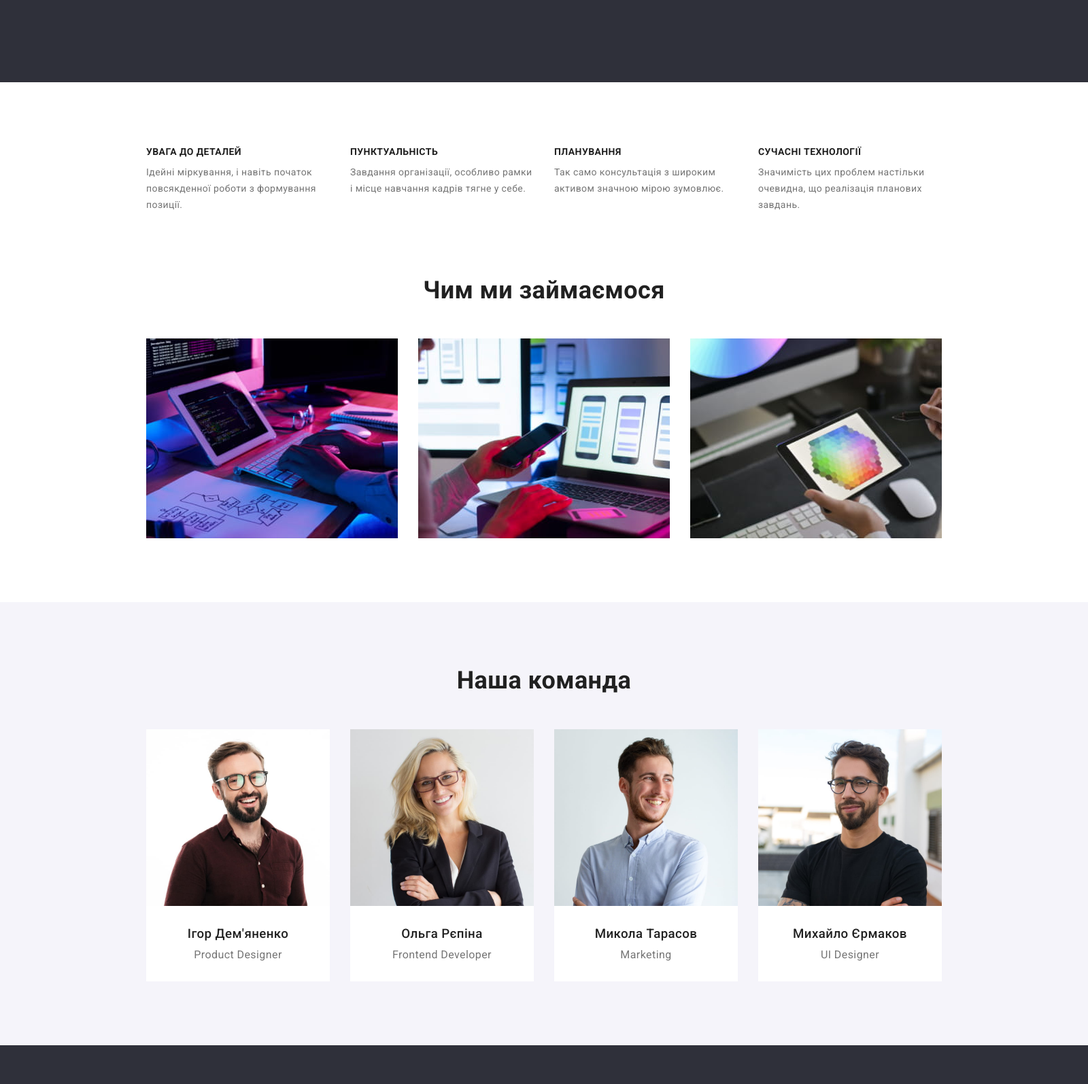
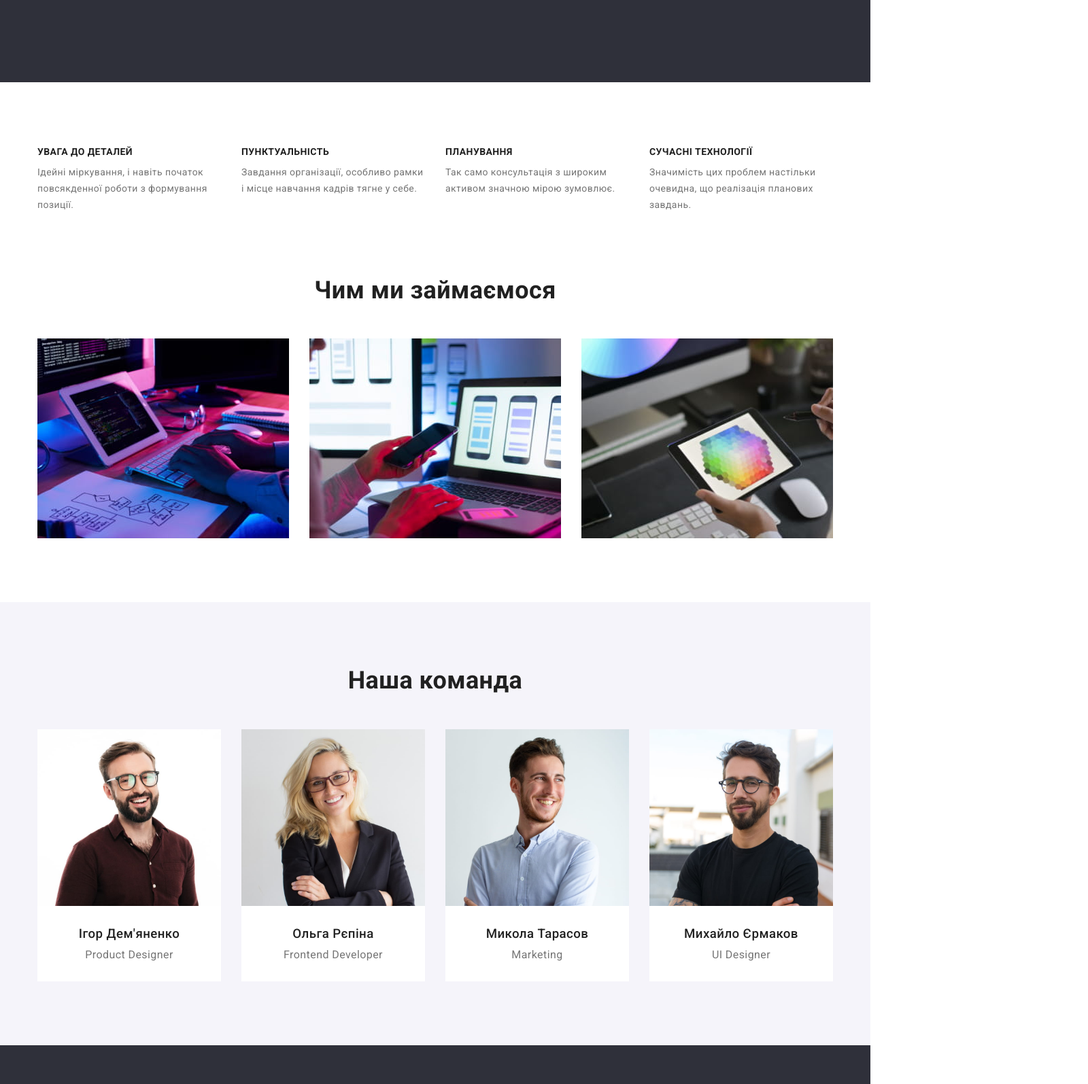
Before and after one commit to AleksandrSheremetiev/goit-markup-hw-03, a plain HTML site: page index.html in a window 1280 px wide. Shown: the part 560-2155 px from the top of the page at 68% size, 1600 px wide, since content can reach past the window. Drawn offline with nearby package versions, Linux system fonts and the light colour scheme.

Commit message:
hw-03 correct

```diff
--- a/css/styles.css
+++ b/css/styles.css
@@ -38,7 +38,6 @@ body{
     letter-spacing: 0.03em;
     color: var(--primary-txt-cl);
     background-color: var(--primary-white-color);
-    width: 1600px;
 }
 .link:hover,
 .link:focus {
@@ -126,7 +125,6 @@ img{
     text-align: center;
     padding-top: 200px;
     padding-bottom: 200px;
-    margin-bottom: 94px;
 }
 .hero-title{
     font-weight: var(--title-txt-weight);
@@ -176,7 +174,8 @@ img{
 }
 /* Peculiarities */
 .peculiarities{
-    margin-bottom: 94px;
+    padding-top: 94px;
+    padding-bottom: 94px;
 }
 .peculiarities-list{
     display: flex;
@@ -206,7 +205,8 @@ img{
 /* Tech skills */
 .skills-groupe{
     text-align: center;
-    margin-bottom: 94px;
+    padding-bottom: 94px;
+
 }
 .skills-list{
     display: flex;
@@ -228,8 +228,8 @@ img{
 .team-item{
     background-color: var(--primary-white-cl);
 }
-.team-img{
-    margin-bottom: 30px;
+.team-cards-txt{
+    padding: 30px;
 }
 .team-title{
     font-weight: var(--secondary-txt-weight);
@@ -237,7 +237,6 @@ img{
 }
 .team-txt{
     color: var(--secondary-txt-cl);
-    padding-bottom: 30px;
 }
 /* Footer */
 .footer{
@@ -260,7 +259,7 @@ img{
     margin-top: 9px;
 }
 /* Portfolio */
-.main-portfolio{
+.projects{
     padding-top: 94px;
     padding-bottom: 94px;
 }
@@ -289,6 +288,7 @@ img{
 .projects-btn:focus{
     background-color: var(--accent-bg-cl);
     color: var(--light-txt-cl);
+    box-shadow: 0px 3px 1px rgba(0, 0, 0, 0.1), 0px 1px 2px rgba(0, 0, 0, 0.08), 0px 2px 2px rgba(0, 0, 0, 0.12);
 }
 .projects-list{
     display: flex;
--- a/index.html
+++ b/index.html
@@ -134,8 +134,10 @@
                 width="270"
                 height="260"
               />
+              <div class="team-cards-txt">
                 <h3 class="team-title">Ігор Дем'яненко</h3>
                 <p class="team-txt">Product Designer</p>
+              </div>
             </li>
             <li class="team-item">
               <img
@@ -145,8 +147,10 @@
                 width="270"
                 height="260"
               />
+              <div class="team-cards-txt">
                 <h3 class="team-title">Ольга Рєпіна</h3>
                 <p class="team-txt">Frontend Developer</p>
+              </div>
             </li>
             <li class="team-item">
               <img
@@ -156,8 +160,10 @@
                 width="270"
                 height="260"
               />
+              <div class="team-cards-txt">
                 <h3 class="team-title">Микола Тарасов</h3>
                 <p class="team-txt">Marketing</p>
+              </div>
             </li>
             <li class="team-item">
               <img
@@ -167,8 +173,10 @@
                 width="270"
                 height="260"
               />
+              <div class="team-cards-txt">
                 <h3 class="team-title">Михайло Єрмаков</h3>
                 <p class="team-txt">UI Designer</p>
+              </div>
             </li>
           </ul>
         </div>
```
Also changed, not shown: portfolio.html (+8 -2 lines). Lines whose indentation alone changed are shown as unchanged.
